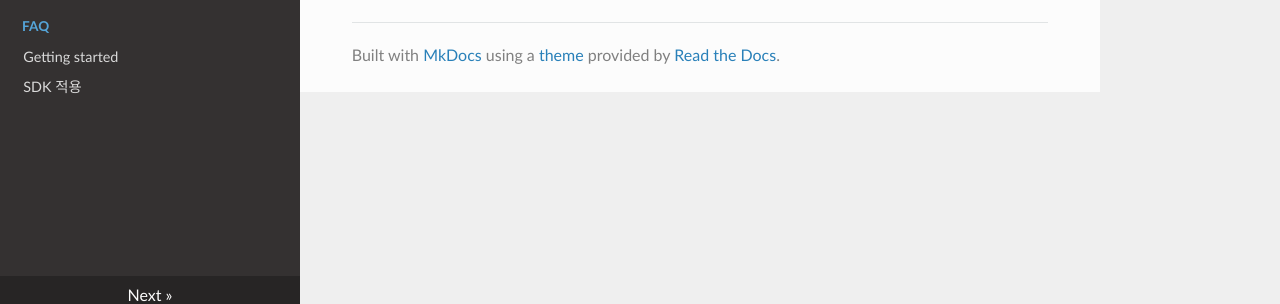
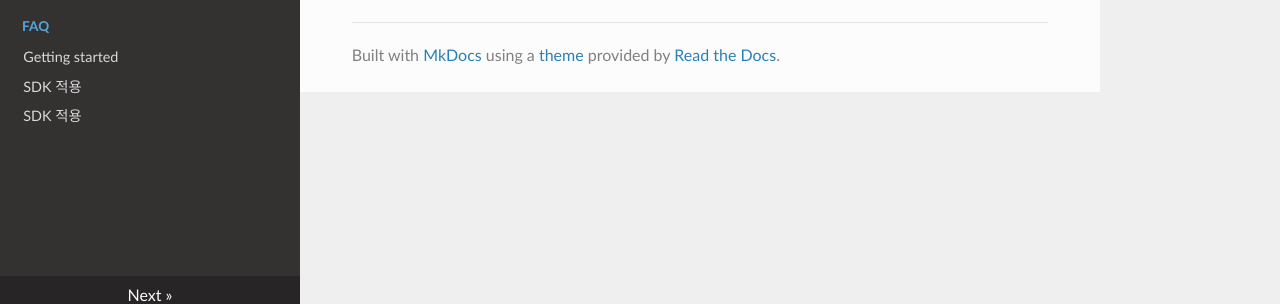
Before and after one commit to ToastAnalytics/ToastAnalytics, an MkDocs documentation site: the page built from docs/index.md, in a window 1280 px wide. Shown: the part 584-888 px from the top of the page. Built offline with MkDocs 1.6.1, drawn with Linux system fonts in a browser that asks for light colours; nearby versions of some CDN libraries; old or Windows-style settings are respelled for this version of MkDocs.

Commit message:
Update mkdocs.yml

```diff
--- a/mkdocs.yml
+++ b/mkdocs.yml
@@ -22,3 +22,5 @@ pages:
 
 - ['FAQ/Getting started.md', 'FAQ', 'Getting started']
 - ['FAQ/SDK.md', 'FAQ', 'SDK 적용']
+
+- ['FAQ/SDK.md', 'FAQ', 'SDK 적용']
```
